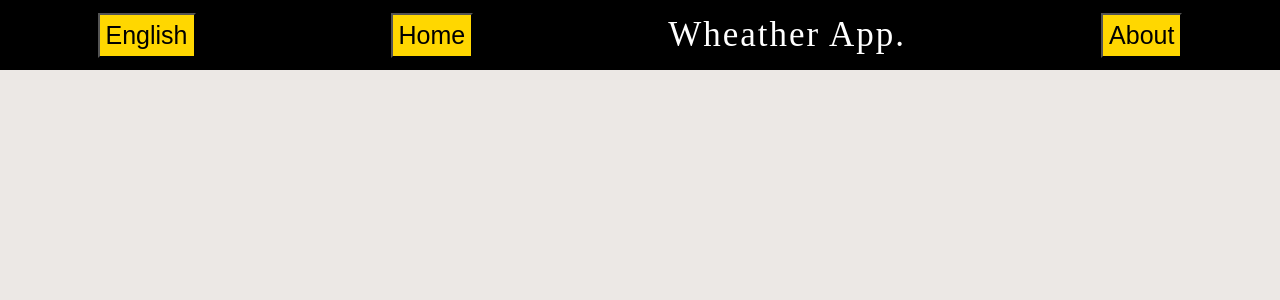
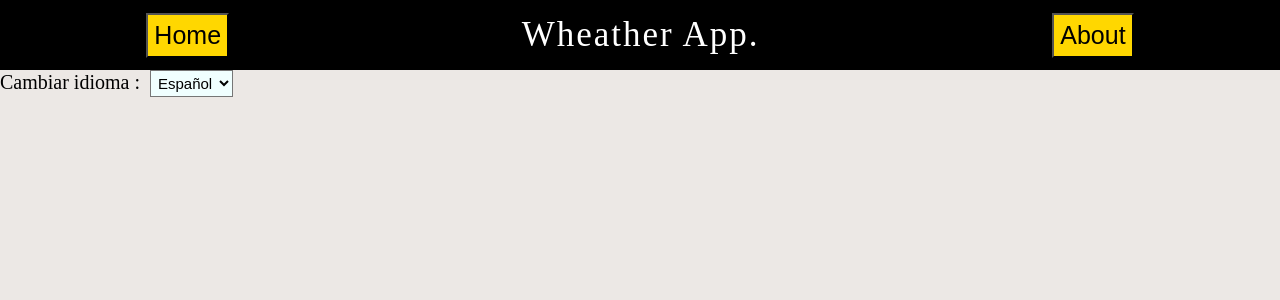
Before and after one commit to joaxd69/wheater-app, a React (Create React App) app in the folder wheatherapp/: page /About in a window 1280 px wide. Shown: the top 300 px of the page. Built offline with nearby package versions, Linux system fonts and the light colour scheme.

Commit message:
add select language

```diff
--- a/wheatherapp/src/App.css
+++ b/wheatherapp/src/App.css
@@ -0,0 +1,14 @@
+.LanguageSection span{
+  font-size: 20px;
+}
+.LanguageSection select{
+  font-size: 15px;
+  padding: 3px;
+  margin-left:10px;
+  background-color: azure;
+}
+@media (max-width:500px) {
+   .LanguageSection{
+    text-align: center;
+   }
+}
--- a/wheatherapp/src/App.tsx
+++ b/wheatherapp/src/App.tsx
@@ -6,10 +6,22 @@ import {useState} from 'react'
 function App() {
   const [celcius,setCelcius]=useState(true)
   const [spanish,setSpanish]=useState(true)
+  const changeLanguage=(e:any)=>{
+    e.target.value==='es'?setSpanish(true):setSpanish(false)
 
+
+  }
   return (
     <div className="App">
       <Nav spanish={spanish} setSpanish={setSpanish}/>
+      <section className='LanguageSection'>
+         <span>{spanish?'Cambiar idioma :':'Change Language :'}</span>
+         <select onChange={changeLanguage}>
+        <option value="es">{spanish?'Español':'Spanish'}</option>
+        <option value="en">{!spanish?'English':'Ingles'}</option>
+      </select>
+      </section>
+
       <Routes>
         <Route path='/'element={<Home  spanish={spanish} celcius={celcius}/>}/>
       </Routes>
--- a/wheatherapp/src/components/Nav/Nav.module.css
+++ b/wheatherapp/src/components/Nav/Nav.module.css
@@ -23,9 +23,14 @@
     background-color: rgb(238, 238, 33);
 }
 @media (max-width:500px) {
+    .Nav{
+        display: flex;
+
+    }
     .Nav h1{
        font-size: 25px;
        letter-spacing: 1px;
+
     }
     .Nav button{
        font-size: 17px;
--- a/wheatherapp/src/components/Nav/Nav.tsx
+++ b/wheatherapp/src/components/Nav/Nav.tsx
@@ -5,14 +5,14 @@ interface props{
   setSpanish:Function
 }
 export default function Nav({spanish,setSpanish}:props){
-    const changeLanguage=()=>{
-      spanish?setSpanish(false):setSpanish(true)
+    // const changeLanguage=()=>{
+    //   spanish?setSpanish(false):setSpanish(true)
 
 
-    }
+    // }
     return (
         <div className={style.Nav}>
-            <button onClick={changeLanguage}>{spanish?'English':'Español'}</button>
+
             <Link to={'/'}>
             <button>Home</button>
             </Link>
```
